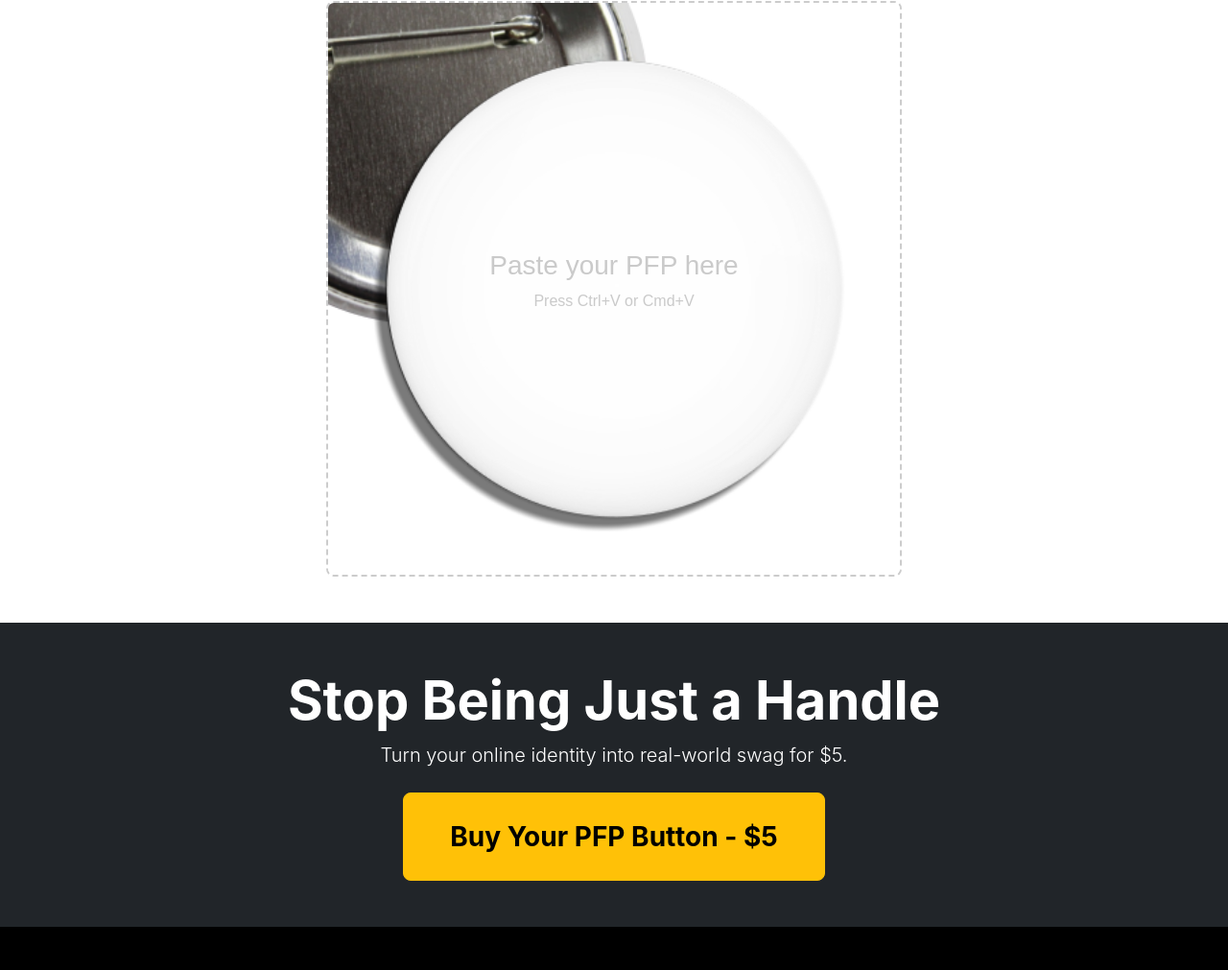
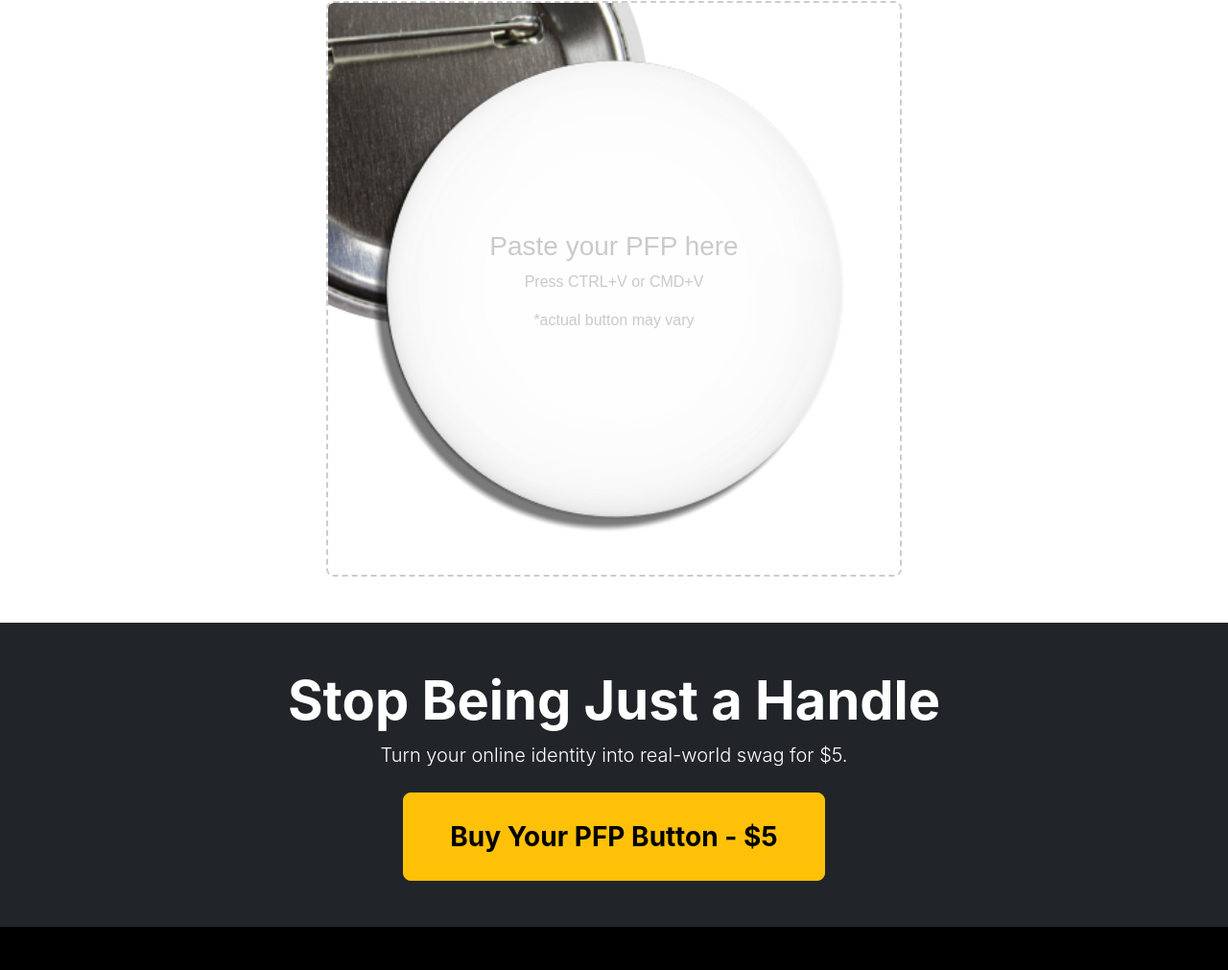
Before and after one commit to Sitezip/pfpbtn, a plain HTML site: page index.html in a window 1280 px wide. Shown: the part 1997-3008 px from the top of the page at 96% size. Drawn offline with nearby package versions, Linux system fonts and the light colour scheme.

Commit message:
Update index.html

```diff
--- a/index.html
+++ b/index.html
@@ -245,7 +245,8 @@
         <div class="btncontainer" id="container">
             <div class="placeholder" id="placeholder">
                 <h3>Paste your PFP here</h3>
-                <p>Press Ctrl+V or Cmd+V</p>
+                <p>Press CTRL+V or CMD+V</p>
+                <p>*actual button may vary</p>
             </div>
             <img id="pastedImage" class="pasted-image" style="display: none;" alt="Pasted content">
             <img id="overlayImage" class="overlay-image" src="/images/buildabutton.png" alt="Overlay">
```
